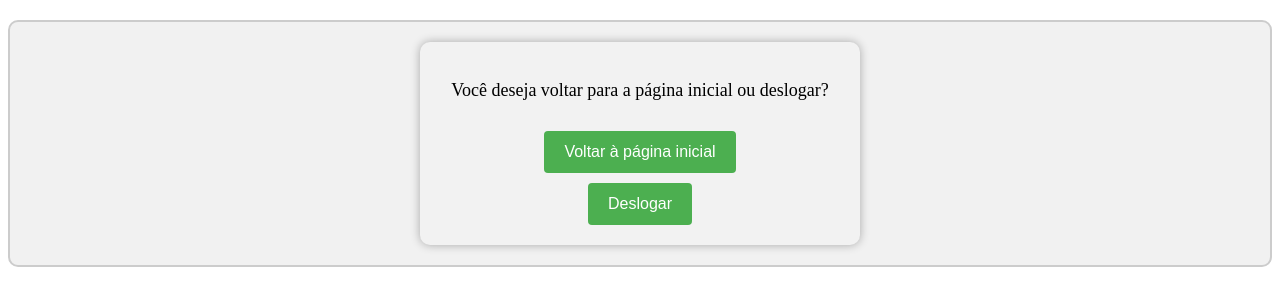
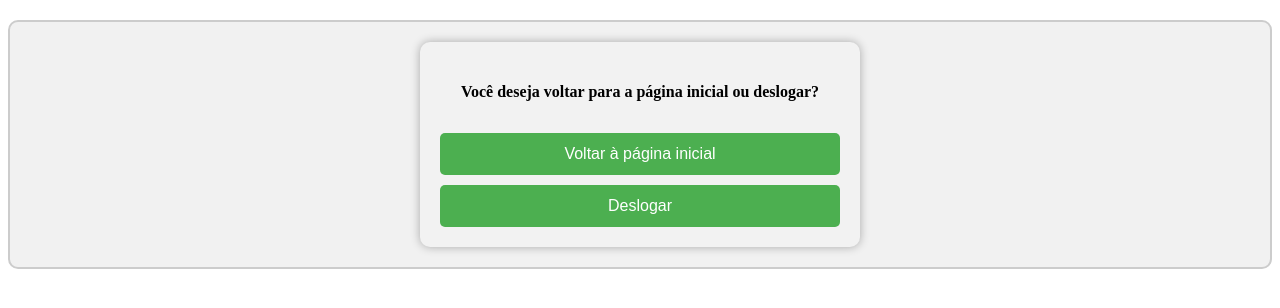
Before and after one commit to fuhr-br/ecomerce-php, a PHP site: page /login/logout.php in a window 1280 px wide. Shown: the top 308 px of the page. Run offline with PHP 8.4, Linux system fonts and the light colour scheme.

Commit message:
reafatoração de CSS

```diff
--- a/login/login.php
+++ b/login/login.php
@@ -20,4 +20,6 @@ if (@$_SESSION["loggedin"]) {
     <input type="password" id="password" name="password" required><br>
 
     <input type="submit" value="Login">
+    <button class="botao" onclick="window.location.href='../index.php'">Voltar para página Inicial</button>
   </form>
+</div>
--- a/login/logout.php
+++ b/login/logout.php
@@ -4,8 +4,8 @@
 </head>
 <div class="logout">
   <form action="logOff.php" method="POST">
-    <p>Você deseja voltar para a página inicial ou deslogar?</p>
-    <button type="submit" name="action" value="home">Voltar à página inicial</button>
-    <button type="submit" name="action" value="logout">Deslogar</button>
+    <h4>Você deseja voltar para a página inicial ou deslogar?</h4>
+    <button class="botao" type="submit" name="action" value="home">Voltar à página inicial</button>
+    <button class="botao" type="submit" name="action" value="logout">Deslogar</button>
   </form>
 </div>
--- a/login/styles.css
+++ b/login/styles.css
@@ -2,6 +2,21 @@
   display: flex;
   flex-direction: column;
   gap: 10px;
+}
+.botao {
+  background-color: #4CAF50;
+  color: white;
+  border: none;
+  border-radius: 5px;
+  width: 100%;
+  font-size: 16px;
+  cursor: pointer;
+  padding: 12px 20px;
+  margin-top: 10px;
+}
+
+.botao:hover {
+  background-color: #45a049;
 }
 
 form {
@@ -63,20 +78,6 @@ input[type="submit"]:hover {
   margin-bottom: 20px;
 }
 
-.logout button {
-  background-color: #4CAF50;
-  color: white;
-  padding: 12px 20px;
-  border: none;
-  border-radius: 4px;
-  cursor: pointer;
-  margin-top: 10px;
-  font-size: 16px;
-}
-
-.logout button:hover {
-  background-color: #45a049;
-}
 .logout {
   border: 2px solid #ccc;
   padding: 20px;
@@ -95,18 +96,3 @@ input[type="submit"]:hover {
   font-size: 18px;
   margin-bottom: 20px;
 }
-
-.logout button {
-  background-color: #4CAF50;
-  color: white;
-  padding: 12px 20px;
-  border: none;
-  border-radius: 4px;
-  cursor: pointer;
-  margin-top: 10px;
-  font-size: 16px;
-}
-
-.logout button:hover {
-  background-color: #45a049;
-}
```
Also changed, not shown: cadastro/form/styles.css (line endings or trailing spaces).
